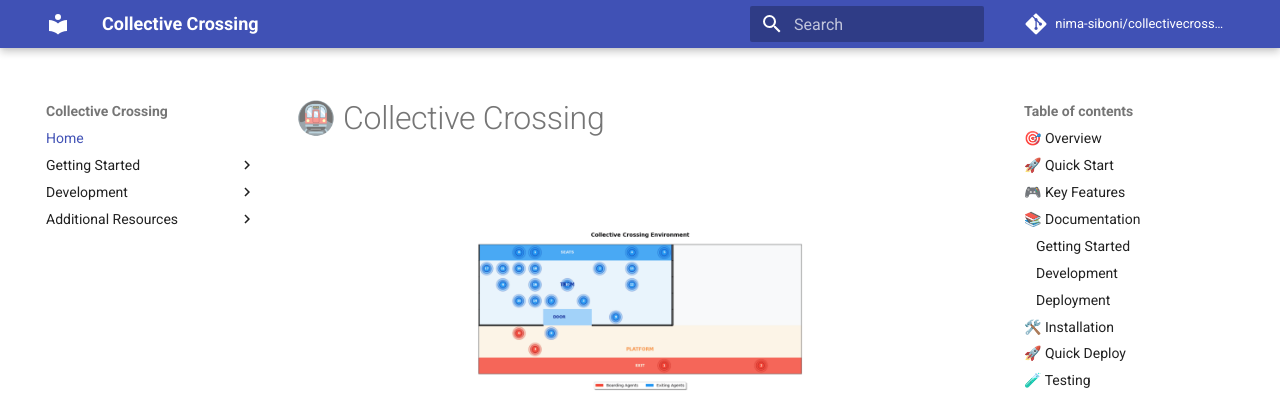
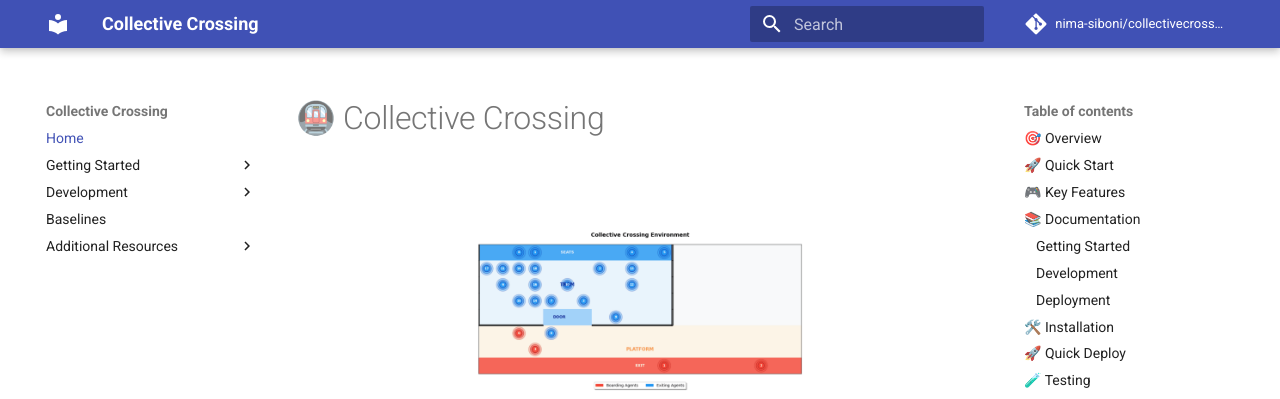
Before and after one commit to nima-siboni/collectivecrossing, an MkDocs documentation site: the page built from docs/index.md, in a window 1280 px wide. Shown: the top 399 px of the page. Built offline with MkDocs 1.6.1 and Material for MkDocs 9.7.7, drawn with Linux system fonts in a browser that asks for light colours; comment, search, counter and statistics services are not loaded.

Commit message:
updating and deploying the io

```diff
--- a/mkdocs.yml
+++ b/mkdocs.yml
@@ -21,6 +21,7 @@ nav:
     - Development Guide: development.md
     - Features Overview: features.md
     - RLlib MultiAgentEnv Compatibility: rllib_multiagent_compatibility.md
+  - Baselines: baselines.md
   - Additional Resources:
     - Trajectory Testing: trajectory_testing.md
     - Local Deployment Setup: setup_local_deployment.md
```
